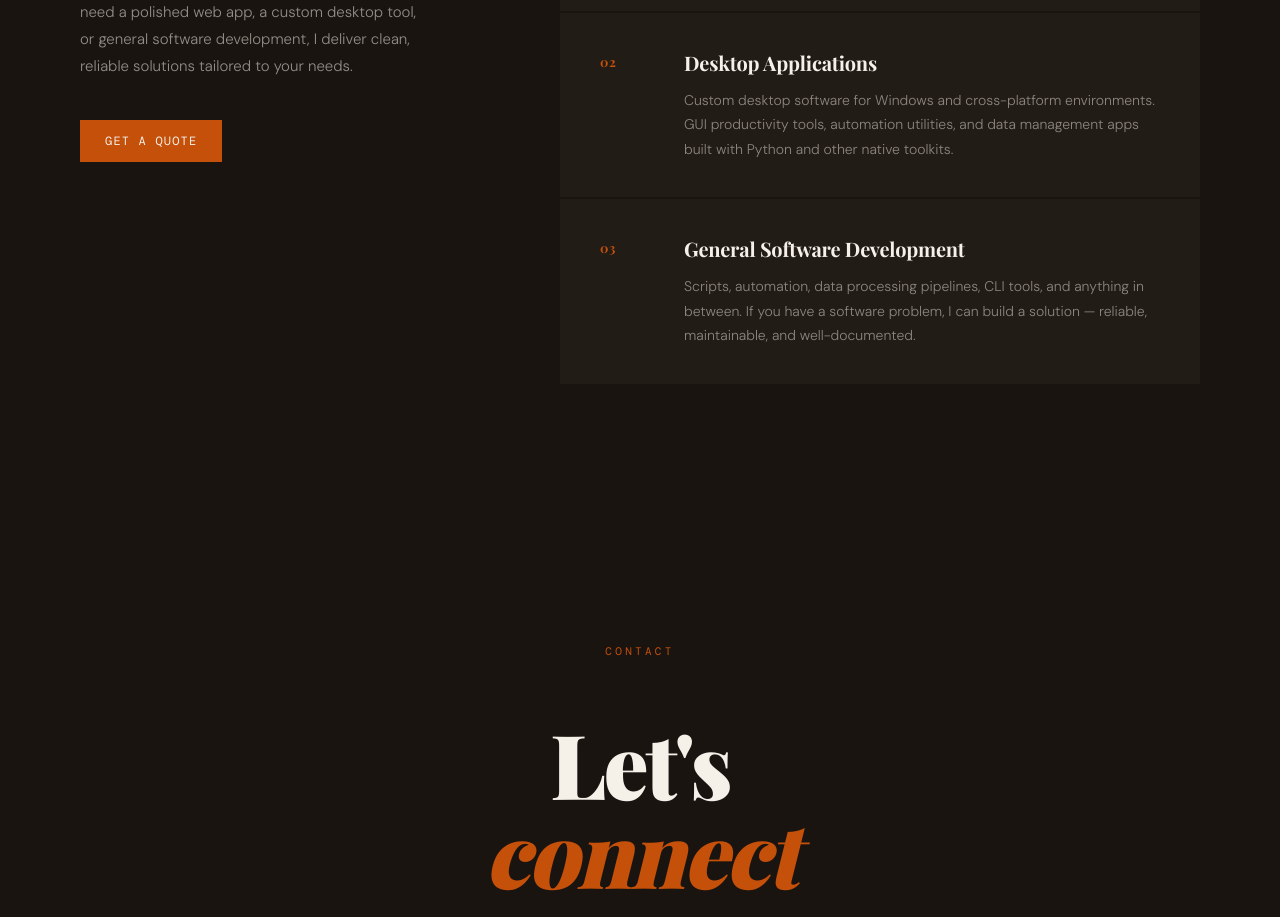
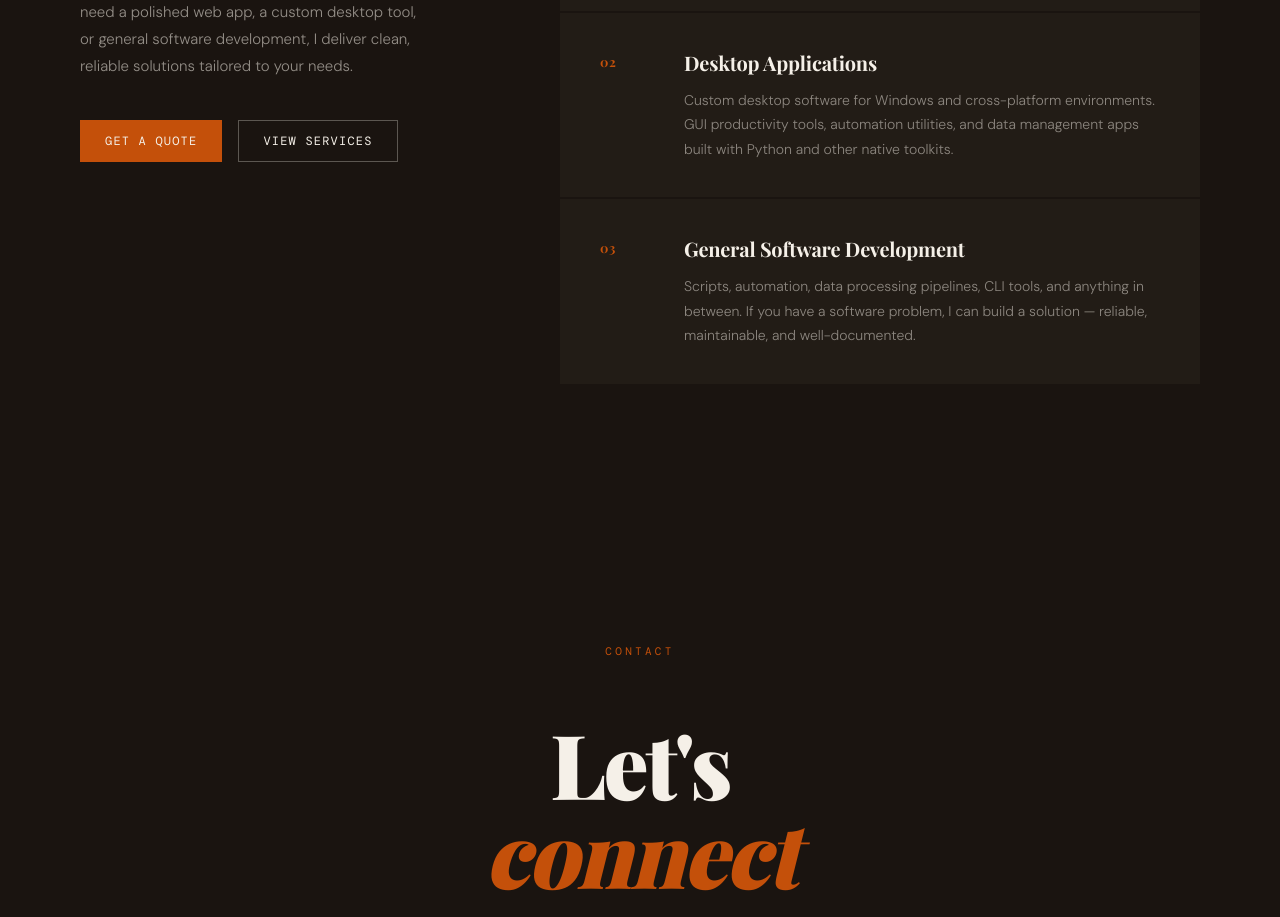
Before and after one commit to LangstonW430/Personal-Website, a React (Vite) app in the folder personal-website/: page / in a window 1280 px wide. Shown: the part 6040-6957 px from the top of the page. Built offline with nearby package versions, Linux system fonts and the light colour scheme; a web font is replaced by a local one.

Commit message:
added link to services website

```diff
--- a/personal-website/src/App.tsx
+++ b/personal-website/src/App.tsx
@@ -464,9 +464,19 @@ function App() {
               app, a custom desktop tool, or general software development, I
               deliver clean, reliable solutions tailored to your needs.
             </p>
-            <a href="mailto:langstonw430@gmail.com" className="btn btn-filled">
-              <span>Get a Quote</span>
-            </a>
+            <div className="hire-cta-row">
+              <a href="mailto:langstonw430@gmail.com" className="btn btn-filled">
+                <span>Get a Quote</span>
+              </a>
+              <a
+                href="https://services.langstonwoods.com"
+                className="btn btn-outline-cream"
+                target="_blank"
+                rel="noopener"
+              >
+                <span>View Services</span>
+              </a>
+            </div>
           </div>
 
           <div className="hire-services reveal">
--- a/personal-website/src/index.css
+++ b/personal-website/src/index.css
@@ -863,6 +863,12 @@ section {
     max-width: 340px;
 }
 
+.hire-cta-row {
+    display: flex;
+    gap: 16px;
+    flex-wrap: wrap;
+}
+
 .hire-services {
     display: flex;
     flex-direction: column;
```
